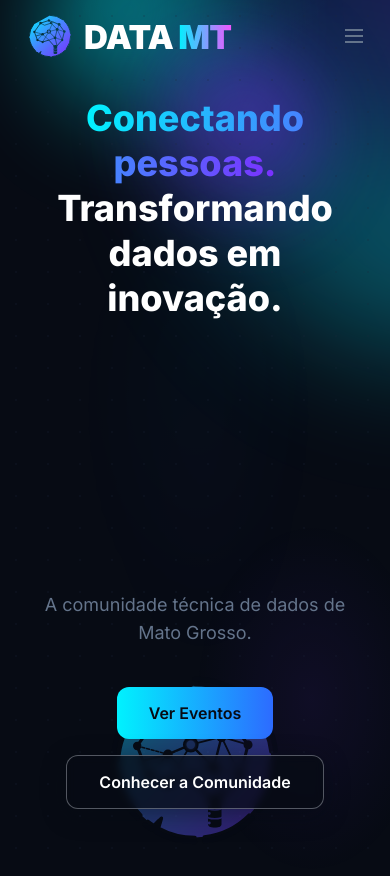
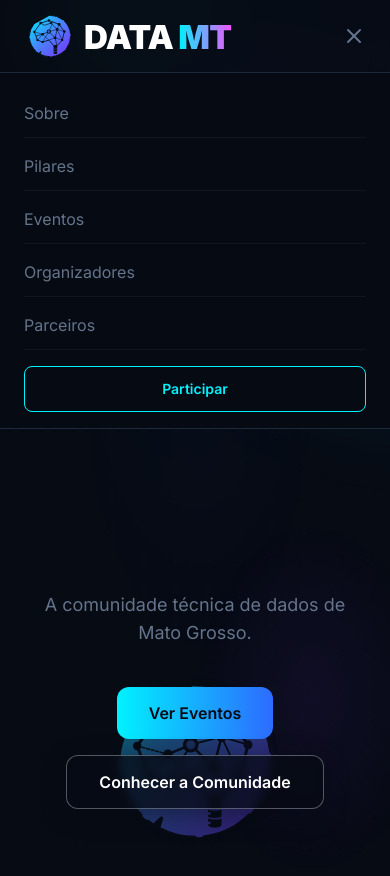
Before and after one commit to datamt-community/datamt-lp, a React (Vite) app: page / in a window 390 px wide. Both pictures are taken after a click on the button "Abrir menu". Shown: the top 876 px of the page. Built offline with nearby package versions, Linux system fonts and the light colour scheme.

Commit message:
responsivo mobile

```diff
--- a/src/components/Eventos.jsx
+++ b/src/components/Eventos.jsx
@@ -97,7 +97,7 @@ function SpiralPastTimeline({ eventosPassados }) {
   return (
     <div ref={spiralRef} className="relative" style={{ height: `${Math.max(260, totalPast * 120)}vh` }}>
       <div className="sticky top-0 h-screen overflow-hidden">
-        <div className="absolute right-3 top-1/2 z-30 -translate-y-1/2 flex flex-col gap-2">
+        <div className="absolute right-3 top-1/2 z-[1010] -translate-y-1/2 flex flex-col gap-2">
           <button
             type="button"
             onClick={jumpToFirst}
--- a/src/components/Navbar.jsx
+++ b/src/components/Navbar.jsx
@@ -1,27 +1,34 @@
 import { useEffect, useState } from 'react'
+import { AnimatePresence, motion } from 'framer-motion'
 
 export default function Navbar({ nav, site }) {
   const [noTopo, setNoTopo] = useState(true)
+  const [menuAberto, setMenuAberto] = useState(false)
 
   useEffect(() => {
     function onScroll() {
       setNoTopo(window.scrollY < 20)
+      if (menuAberto) setMenuAberto(false)
     }
     window.addEventListener('scroll', onScroll, { passive: true })
     return () => window.removeEventListener('scroll', onScroll)
-  }, [])
+  }, [menuAberto])
+
+  function fecharMenu() {
+    setMenuAberto(false)
+  }
 
   return (
     <header
       className={`fixed top-0 left-0 right-0 z-40 transition-all duration-300 ${
-        noTopo
+        noTopo && !menuAberto
           ? 'bg-transparent'
-          : 'bg-datamt-bg/80 backdrop-blur-md border-b border-datamt-border'
+          : 'bg-datamt-bg/95 backdrop-blur-md border-b border-datamt-border'
       }`}
     >
       <div className="max-w-7xl mx-auto px-6 flex items-center justify-between" style={{ height: '72px' }}>
         {/* Logo */}
-        <a href="#" className="group flex items-center gap-2">
+        <a href="#" className="group flex items-center gap-2" onClick={fecharMenu}>
           <img
             src="/assets/datamt-simbolo.svg"
             alt=""
@@ -49,7 +56,7 @@ export default function Navbar({ nav, site }) {
           ))}
         </nav>
 
-        {/* CTA */}
+        {/* CTA desktop */}
         <a
           href="#eventos"
           className="hidden md:inline-flex items-center px-5 py-2 text-sm font-semibold rounded-lg border border-datamt-cyan text-datamt-cyan hover:bg-datamt-cyan hover:text-datamt-bg transition-all duration-200"
@@ -57,15 +64,60 @@ export default function Navbar({ nav, site }) {
           Participar
         </a>
 
-        {/* Mobile menu placeholder */}
-        <button className="md:hidden text-datamt-muted hover:text-white">
-          <svg width="24" height="24" viewBox="0 0 24 24" fill="none" stroke="currentColor" strokeWidth="2">
-            <line x1="3" y1="6" x2="21" y2="6" />
-            <line x1="3" y1="12" x2="21" y2="12" />
-            <line x1="3" y1="18" x2="21" y2="18" />
-          </svg>
+        {/* Botão hamburger / fechar */}
+        <button
+          className="md:hidden text-datamt-muted hover:text-white transition-colors"
+          onClick={() => setMenuAberto((v) => !v)}
+          aria-label={menuAberto ? 'Fechar menu' : 'Abrir menu'}
+        >
+          {menuAberto ? (
+            <svg width="24" height="24" viewBox="0 0 24 24" fill="none" stroke="currentColor" strokeWidth="2" strokeLinecap="round">
+              <line x1="18" y1="6" x2="6" y2="18" />
+              <line x1="6" y1="6" x2="18" y2="18" />
+            </svg>
+          ) : (
+            <svg width="24" height="24" viewBox="0 0 24 24" fill="none" stroke="currentColor" strokeWidth="2" strokeLinecap="round">
+              <line x1="3" y1="6" x2="21" y2="6" />
+              <line x1="3" y1="12" x2="21" y2="12" />
+              <line x1="3" y1="18" x2="21" y2="18" />
+            </svg>
+          )}
         </button>
       </div>
+
+      {/* Menu mobile */}
+      <AnimatePresence>
+        {menuAberto && (
+          <motion.div
+            key="mobile-menu"
+            initial={{ opacity: 0, y: -8 }}
+            animate={{ opacity: 1, y: 0 }}
+            exit={{ opacity: 0, y: -8 }}
+            transition={{ duration: 0.18 }}
+            className="md:hidden border-t border-datamt-border bg-datamt-bg/95 backdrop-blur-md"
+          >
+            <nav className="flex flex-col px-6 py-4 gap-1">
+              {nav.map((item) => (
+                <a
+                  key={item.href}
+                  href={item.href}
+                  onClick={fecharMenu}
+                  className="py-3 text-base text-datamt-muted hover:text-white border-b border-datamt-border/40 last:border-0 transition-colors duration-200"
+                >
+                  {item.label}
+                </a>
+              ))}
+              <a
+                href="#eventos"
+                onClick={fecharMenu}
+                className="mt-3 flex items-center justify-center px-5 py-3 text-sm font-semibold rounded-lg border border-datamt-cyan text-datamt-cyan hover:bg-datamt-cyan hover:text-datamt-bg transition-all duration-200"
+              >
+                Participar
+              </a>
+            </nav>
+          </motion.div>
+        )}
+      </AnimatePresence>
     </header>
   )
 }
```
